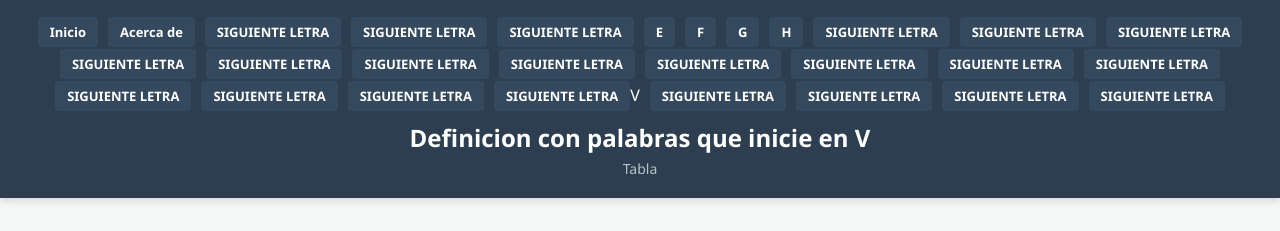
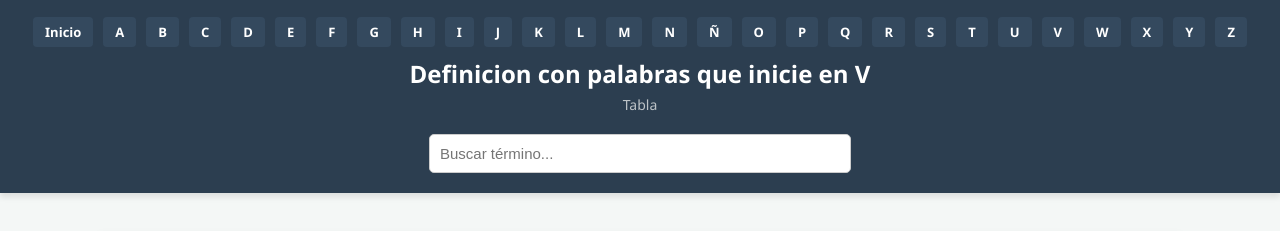
Before and after one commit to marcso71/pagin_web_empresa, a plain HTML site: page VVVV.html in a window 1280 px wide. Shown: the top 231 px of the page. Drawn offline with Linux system fonts and the light colour scheme.

Commit message:
Update and rename VVVVV.html to VVVV.html

```diff
--- a/VVVVV.html
+++ b/VVVV.html
@@ -5,35 +5,34 @@
         <meta charset="UTF-8">
     <title>Diseño de Arquitectura de Software</title>
     <na>
-        <ul>
-            <li><a href="index.html">Inicio</a></li>
-            <li><a href="AAA.html">Acerca de </a></li>
-            <li><a href="BBBB.html">SIGUIENTE LETRA</a></li>
-            <li><a href="CCC.html">SIGUIENTE LETRA</a></li>
-            <li><a href="DDDD.html">SIGUIENTE LETRA</a></li>
-            <li><a href="EEEEE.html">E</a></li>
-            <li><a href="FFFFF.html">F</a></li>
-            <li><a href="GGGGG.html">G</a></li>
-            <li><a href="HHHHH.html">H</a></li>
-            <li><a href="IIIII.html">SIGUIENTE LETRA</a></li>
-            <li><a href="JJJJ.html">SIGUIENTE LETRA</a></li>
-            <li><a href="KKKK.html">SIGUIENTE LETRA</a></li>
-            <li><a href="LLLL.html">SIGUIENTE LETRA</a></li>
-            <li><a href="MMMMM.html">SIGUIENTE LETRA</a></li>
-            <li><a href="NNNN.html">SIGUIENTE LETRA</a></li>
-            <li><a href="ÑÑÑÑÑ.html">SIGUIENTE LETRA</a></li>
-            <li><a href="OOOO.html">SIGUIENTE LETRA</a></li>
-            <li><a href="PPPP.html">SIGUIENTE LETRA</a></li>
-            <li><a href="QQQQ.html">SIGUIENTE LETRA</a></li>
-            <li><a href="RRRR.html">SIGUIENTE LETRA</a></li>
-            <li><a href="SSSS.html">SIGUIENTE LETRA</a></li>
-            <li><a href="TTTT.html">SIGUIENTE LETRA</a></li>
-            <li><a href="UUUU.html">SIGUIENTE LETRA</a></li>
-            <li><a href="VVVV.html">SIGUIENTE LETRA</a>V</li>
-            <li><a href="WWWWW.html">SIGUIENTE LETRA</a></li>
-            <li><a href="XXXX.html">SIGUIENTE LETRA</a></li>
-            <li><a href="YYY.html">SIGUIENTE LETRA</a></li>
-            <li><a href="ZZZZ.html">SIGUIENTE LETRA</a></li>
+        <ul><li><a href="index.html">Inicio</a></li>
+                <li><a href="AAA.html">A </a></li>
+                <li><a href="BBBB.html">B</a></li>
+                <li><a href="CCC.html">C</a></li>
+                <li><a href="DDDD.html">D</a></li>
+                <li><a href="EEEEE.html">E</a></li>
+                <li><a href="FFFFF.html">F</a></li>
+                <li><a href="GGGGG.html">G</a></li>
+                <li><a href="HHHHH.html">H</a></li>
+                <li><a href="IIIII.html">I</a></li>
+                <li><a href="JJJJ.html">J</a></li>
+                <li><a href="KKKK.html">K</a></li>
+                <li><a href="LLLL.html">L</a></li>
+                <li><a href="MMMMM.html">M</a></li>
+                <li><a href="NNNN.html">N</a></li>
+                <li><a href="ÑÑÑÑÑ.html">Ñ</a></li>
+                <li><a href="OOOO.html">O</a></li>
+                <li><a href="PPPP.html">P</a></li>
+                <li><a href="QQQQ.html">Q</a></li>
+                <li><a href="RRRR.html">R</a></li>
+                <li><a href="SSSS.html">S</a></li>
+                <li><a href="TTTT.html">T</a></li>
+                <li><a href="UUUU.html">U</a></li>
+                <li><a href="VVVV.html">V</a></li>
+                <li><a href="WWWWW.html">W</a></li>
+                <li><a href="XXXX.html">X</a></li>
+                <li><a href="YYY.html">Y</a></li>
+                <li><a href="ZZZZ.html">Z</a></li>
         </ul>
     </na>
     <h1>Definicion con palabras que inicie en V</h1>
@@ -80,6 +79,6 @@
             </tr>
         </table>
         <div class="footer">Derechos Reservados  Jonathan Escobar © 2026 </div>
-         <script src="---------"></script>
+         <script src="script.js"></script>
     </body>
 </html>
```
